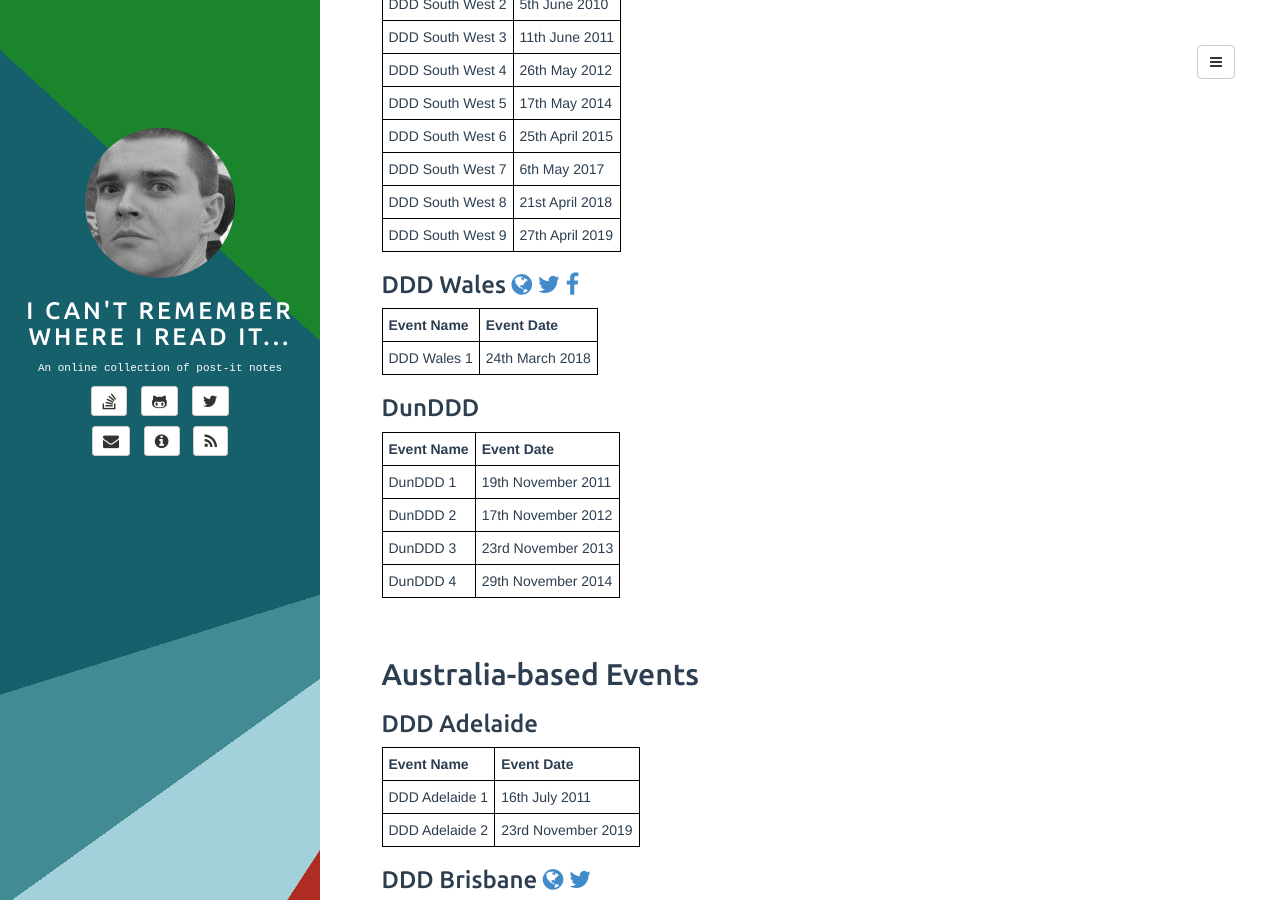
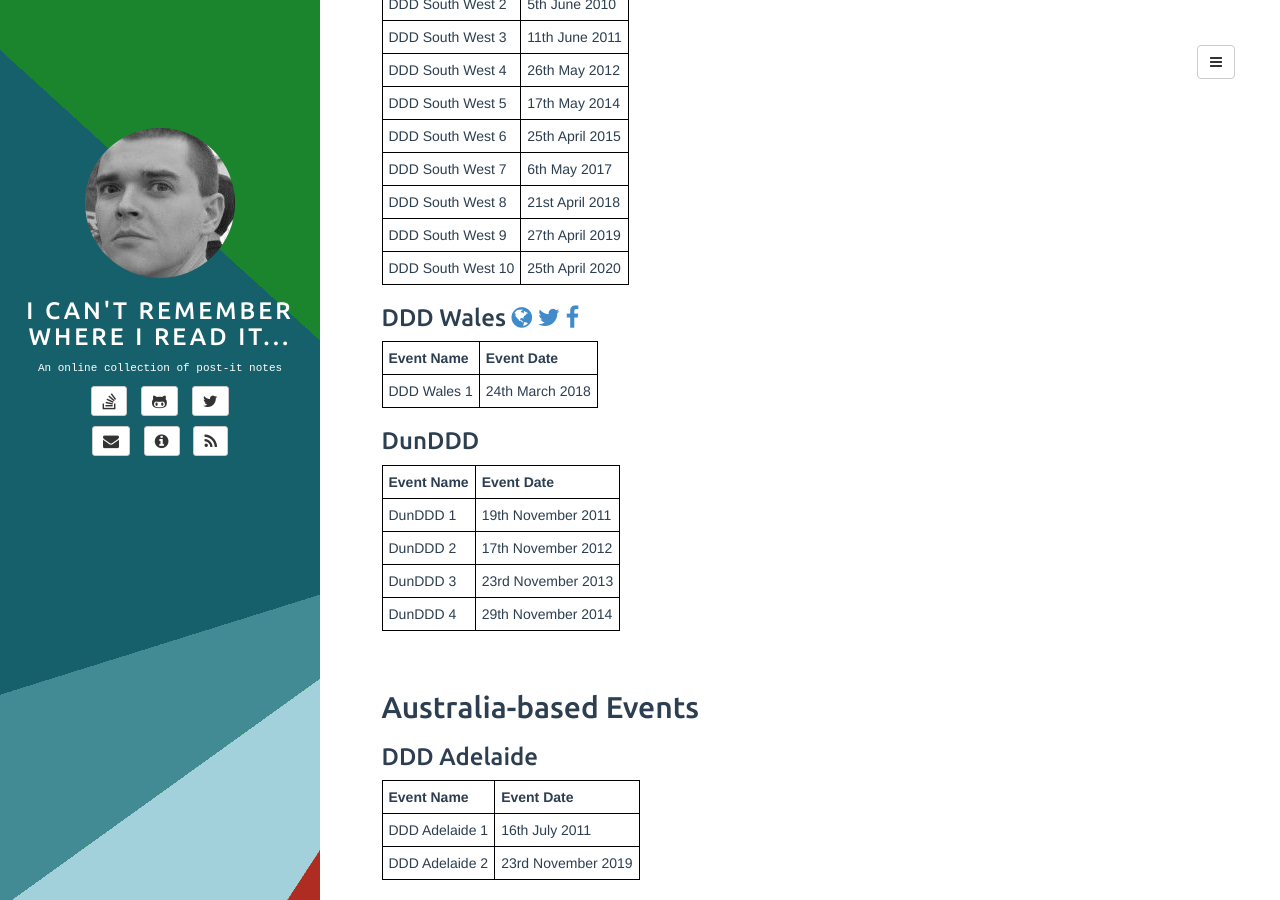
Before and after one commit to adrianbanks/adrianbanks.github.io, a Jekyll site: the page built from ddd-grouped.md, in a window 1280 px wide and 900 px high, scrolled down 3066 px. Built offline with Jekyll 4.4.1, drawn with Linux system fonts in a browser that asks for light colours.

Commit message:
Add DDD South West 10

```diff
--- a/ddd-grouped.md
+++ b/ddd-grouped.md
@@ -134,17 +134,18 @@ There have been many Developer! Developer! Developer! events over the years, spr
 
 ### DDD South West [<i class="fa fa-globe"></i>](http://www.dddsouthwest.com) [<i class="fa fa-twitter"></i>](https://twitter.com/dddsouthwest)
 
-| **Event Name**   | **Event Date**  |
-| ---------------- | --------------- |
-| DDD South West 1 | 23rd May 2009   |
-| DDD South West 2 | 5th June 2010   |
-| DDD South West 3 | 11th June 2011  |
-| DDD South West 4 | 26th May 2012   |
-| DDD South West 5 | 17th May 2014   |
-| DDD South West 6 | 25th April 2015 |
-| DDD South West 7 | 6th May 2017    |
-| DDD South West 8 | 21st April 2018 |
-| DDD South West 9 | 27th April 2019 |
+| **Event Name**    | **Event Date**  |
+| ----------------- | --------------- |
+| DDD South West 1  | 23rd May 2009   |
+| DDD South West 2  | 5th June 2010   |
+| DDD South West 3  | 11th June 2011  |
+| DDD South West 4  | 26th May 2012   |
+| DDD South West 5  | 17th May 2014   |
+| DDD South West 6  | 25th April 2015 |
+| DDD South West 7  | 6th May 2017    |
+| DDD South West 8  | 21st April 2018 |
+| DDD South West 9  | 27th April 2019 |
+| DDD South West 10 | 25th April 2020 |
 {:.mdtable}
 
 ### DDD Wales [<i class="fa fa-globe"></i>](https://www.dddwales.com) [<i class="fa fa-twitter"></i>](https://twitter.com/dddcymru) [<i class="fa fa-facebook"></i>](https://www.facebook.com/dddwales)
```
Also changed, not shown: ddd-list.md (+1 -0 lines).
